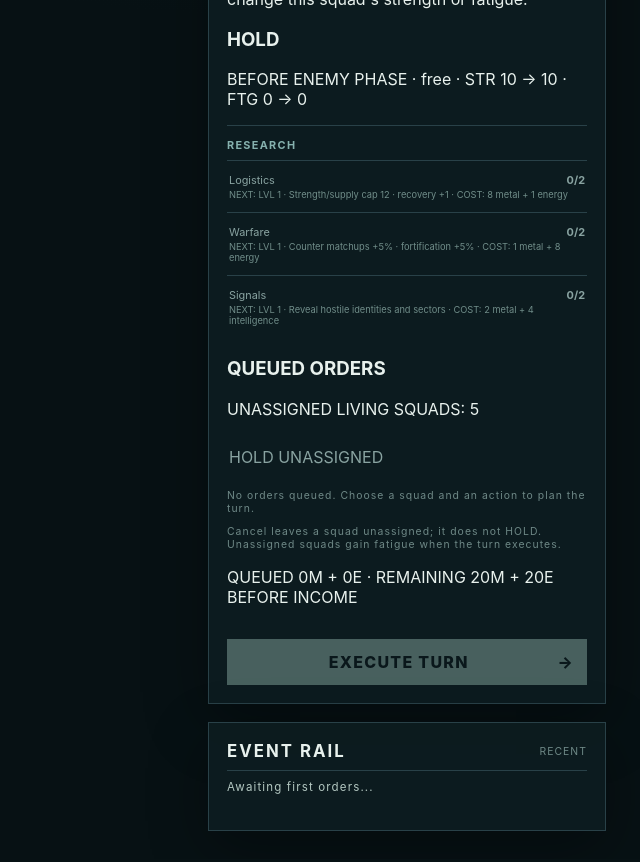
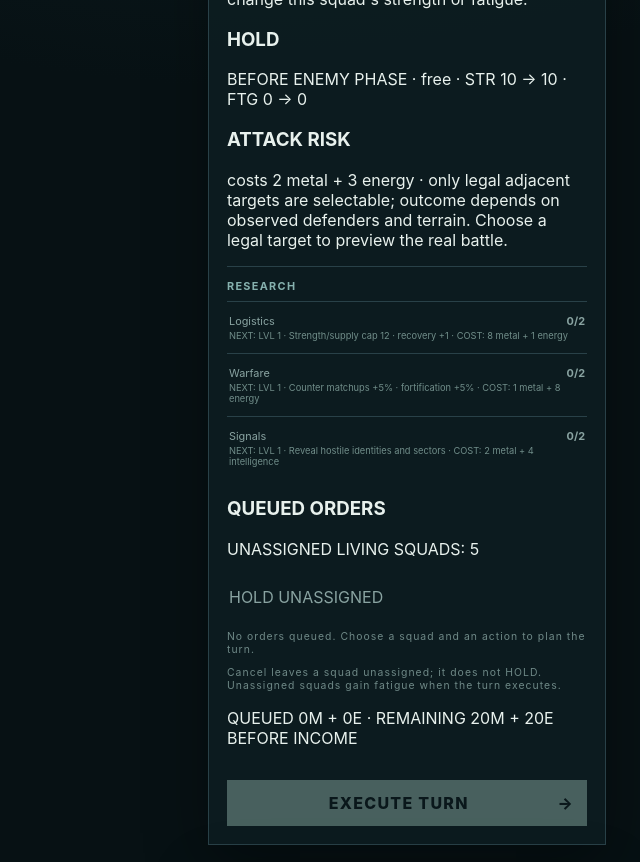
Before and after one commit to mostly-controlled/rimeward, a React (Vite) app: page / in a window 1280 px wide. Shown: the part 1240-2102 px from the top of the page, without its empty margins (640-1280 px from the left). Built offline with nearby package versions, Linux system fonts and the light colour scheme.

Commit message:
Add grounded turn consequence debriefs

```diff
--- a/src/ui/App.tsx
+++ b/src/ui/App.tsx
@@ -186,10 +186,16 @@ export function App({ initialGame }: { initialGame?: GameState } = {}) {
   const execute = () => {
     if (!orders.length || !affordable || game.terminal !== "active") return;
     try {
+      const before = game;
       const turn = resolveTurn(game, orders);
       const combat = resolveCombat(turn.nextState, turn.events);
       const enemy = resolveEnemyTurn(combat.nextState);
       const phaseReports = [...combat.reports, ...enemy.reports];
+      const name = (id?: SectorId) => id ? before.sectors.find((sector) => sector.id === id)?.name ?? id : "unknown sector";
+      const playerLines = orders.map((order) => { const unit = before.squads.find((item) => item.id === order.squadId); const after = enemy.nextState.squads.find((item) => item.id === order.squadId); if (!unit || !after) return null; const cost = order.type === "attack" ? "cost 2 metal + 3 energy" : order.type === "recover" ? "cost 6 metal + 2 energy" : "free"; return unit.class + " at " + name(unit.sector) + ": " + order.type.toUpperCase() + " (" + cost + ") — STR " + unit.strength + "→" + after.strength + ", FTG " + unit.fatigue + "→" + after.fatigue; }).filter(Boolean) as string[];
+      const battleLines = phaseReports.map((report) => name(report.target) + ": " + (report.winner === "draw" ? "contested, no capture" : report.winner === "player" ? (report.captured ? "captured" : "held") : "lost") + "; Ward −" + report.playerCasualties + ", hostile −" + report.enemyCasualties);
+      const enemyLines = enemy.events.length ? enemy.events.map((event) => event.message.replace(/sector-\d+/g, (id) => name(id as SectorId))) : [];
+      const debrief = "TURN " + before.turn + " DEBRIEF — " + playerLines.join(" | ") + (battleLines.length ? " | OUTCOME: " + battleLines.join("; ") : "") + (enemyLines.length ? " | ENEMY PHASE OBSERVED: " + enemyLines.join("; ") : "") + " | NEXT: " + (before.terminal === "active" ? "choose HOLD to reduce fatigue, RECOVER for strength, or ATTACK a legal target" : "campaign complete");
       setGame(enemy.nextState);
       const nextReports = phaseReports.length ? phaseReports : reports;
       const nextEvents = (
@@ -201,9 +207,10 @@ export function App({ initialGame }: { initialGame?: GameState } = {}) {
             ),
             ...enemy.events.map((e) => e.message),
             ...turn.events.map((e) => e.message),
+            debrief.replace(/enemy-\d+/g, "hostile"),
           ].map((message) => ({ turn: game.turn, message })),
           ...events,
-        ].slice(0, 12)
+        ].slice(0, 20)
       ) as RailEvent[];
       if (phaseReports.length) setReports(phaseReports);
       setEvents(nextEvents);
@@ -752,6 +759,7 @@ export function App({ initialGame }: { initialGame?: GameState } = {}) {
                     FTG {squad.fatigue} → {Math.max(0, squad.fatigue - 1)}
                   </p>
                 </section>
+                <section className="recovery-preview" aria-label="Attack preview"><h3>ATTACK RISK</h3><p>costs 2 metal + 3 energy · only legal adjacent targets are selectable; outcome depends on observed defenders and terrain.{expectedReports.length > 0 ? " " + expectedReports.map((report) => sectorName(report.target) + ": Ward −" + report.playerCasualties + ", hostile −" + report.enemyCasualties).join(" · ") : " Choose a legal target to preview the real battle."}</p></section>
                 <section className="research">
                   <h3>RESEARCH</h3>
                   {(
```
